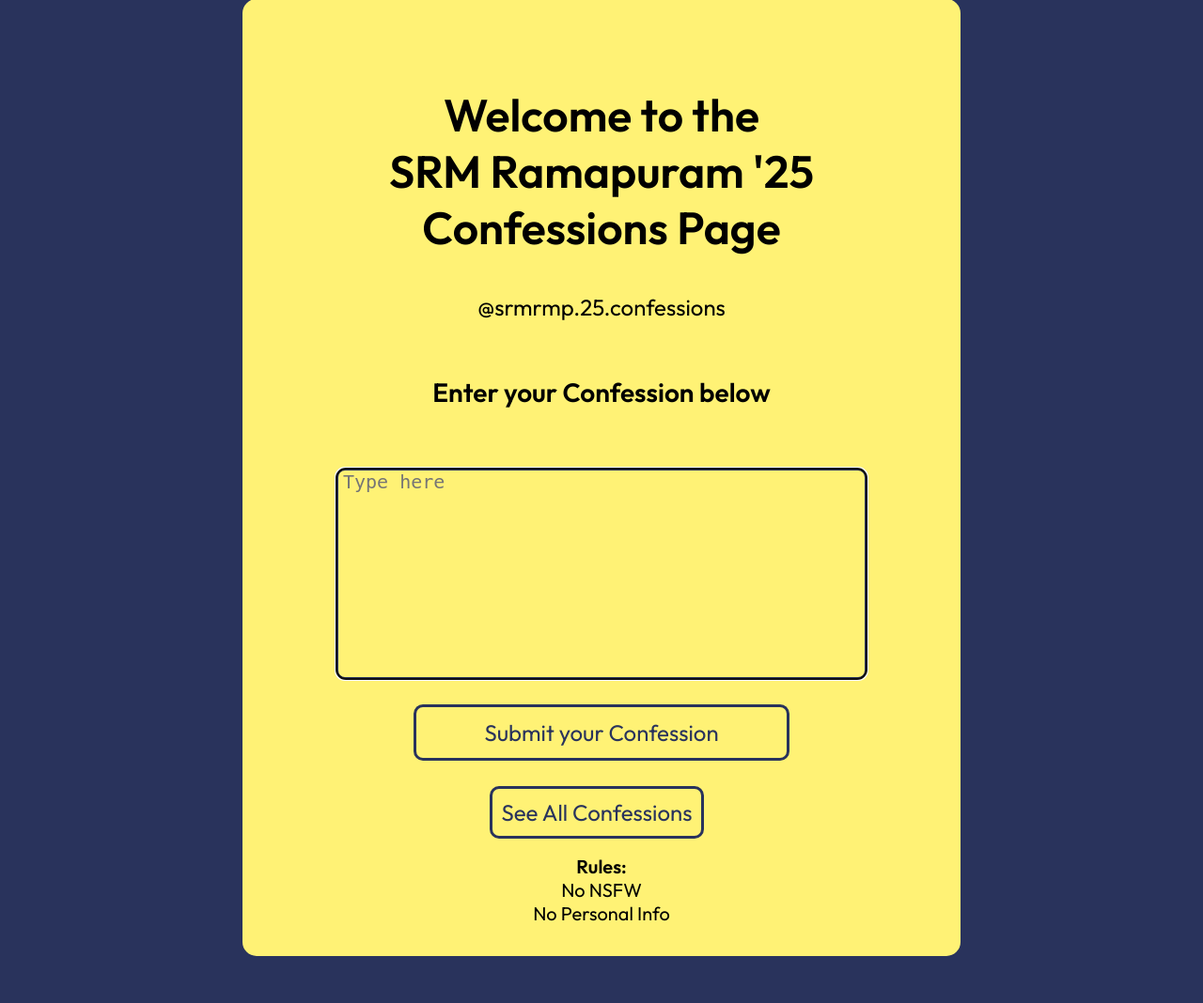
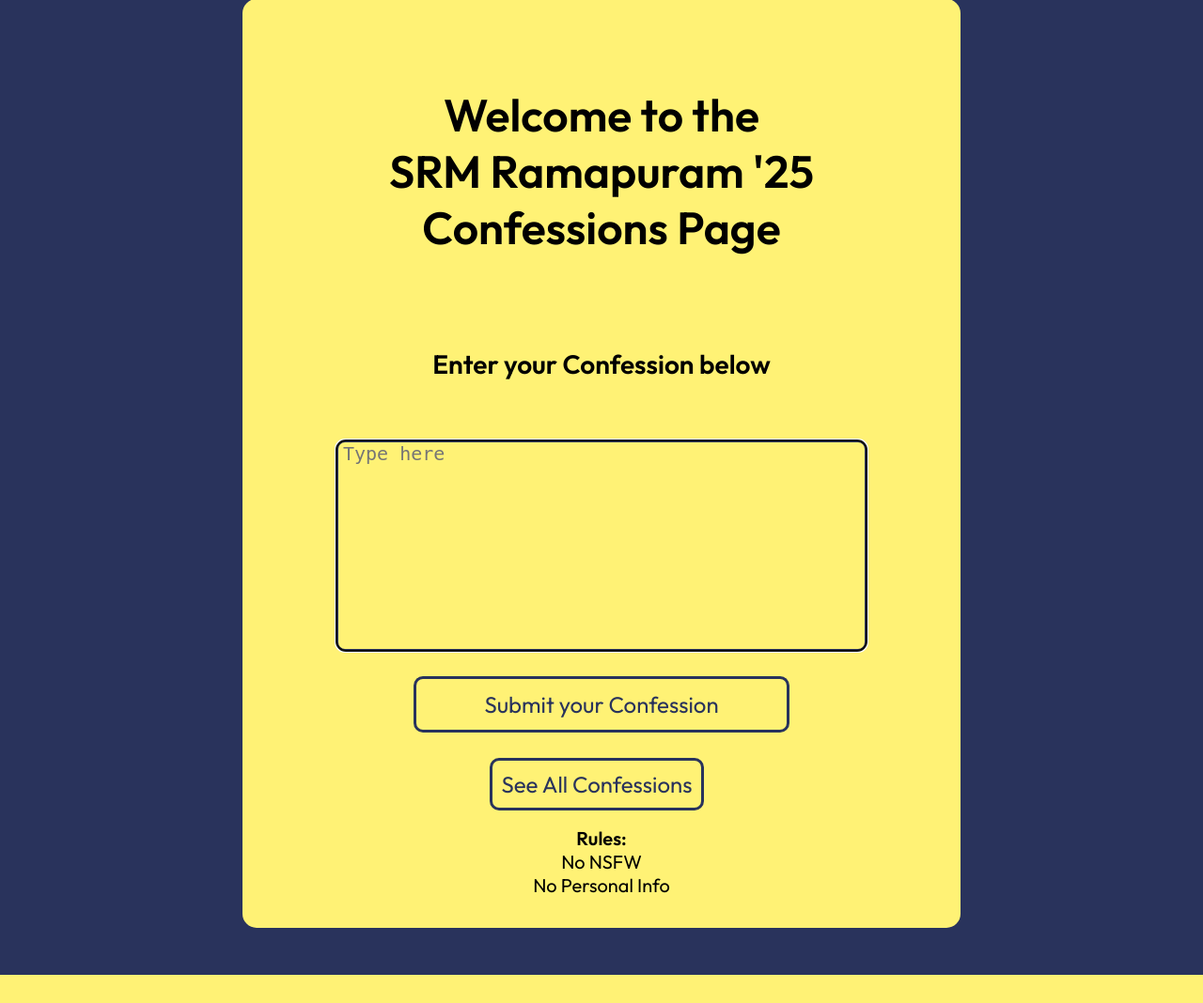
Before and after one commit to Udit-Krishna/Confessions-Website, a Flask app: page / in a window 1280 px wide. Shown: the part 51-1119 px from the top of the page at 94% size. After the commit the page ends 1089 px from the top, so only its background shows below. Run offline with Flask 2, Linux system fonts and the light colour scheme.

Commit message:
made some changes

```diff
--- a/confessions.csv
+++ b/confessions.csv
@@ -0,0 +1,3 @@
+2022-02-06 09:18:06,I think..... nothing.. no confession
+
+2022-02-06 09:23:07,dakfhakfhaghaehu ouheufahgaehgaeuohgamnoughaemouhn uhnounmounmaoiguaoigoiguanoiguarnoiguaroiugaoirugaoiu onounrsoiugnsroaiguraoiugaroiguaoiguaroiu oiumoiuroiuaogiua ogiuagoiaugoiaurgoiu oiunoiumnoiuoiugaoiuoiuoiu oiuoiumnoiumoiusmrgoirumoiumoioi uourouigsoiuoiuoiuroagu umoiumoiumnouyrougyouyouy ouynouynosurgmnsouymouyo oyourygouysouy oyuouysrouyoyo
--- a/static/styles/style.css
+++ b/static/styles/style.css
@@ -24,13 +24,6 @@
     padding-bottom: 40px;
     max-width: 500px;
     margin: auto;
-}
-
-#insta{
-    font-size: 24px;
-    margin-top: 30px;
-    text-decoration: none;
-    color: inherit;
 }
 
 #tag{
@@ -116,6 +109,7 @@
     border-radius: 5px;
     border: #29335C solid 1px;
     max-width: 500px;
+    padding: 5px;
     word-wrap: break-word;
     font-size: 20px;
     height: 100px;
--- a/templates/index.html
+++ b/templates/index.html
@@ -14,7 +14,6 @@
 <body>
     <section id="main">
         <h1>Welcome to the <br> SRM Ramapuram '25 <br> Confessions Page</h1>
-        <a target="_blank" rel="noopener noreferrer" id="insta" href="https://www.instagram.com/srmrmp.25.confessions/">@srmrmp.25.confessions</a>
         <h3 id="tag">Enter your Confession below</h3>
         <div class="form">
             <form method="POST">
--- a/templates/thanks.html
+++ b/templates/thanks.html
@@ -20,7 +20,6 @@
            Thank you
        </h1>
        <a href="{{url_for('index')}}" id="confession-button">Go to Home Page</a><a href="{{url_for('confessions')}}" id="confession-button">See All Confessions</a><br><br>
-       <br><a target="_blank" rel="noopener noreferrer" id="insta" href="https://www.instagram.com/srmrmp.25.confessions/">@srmrmp.25.confessions</a>
         </div>
     </section>
 </body>
```
